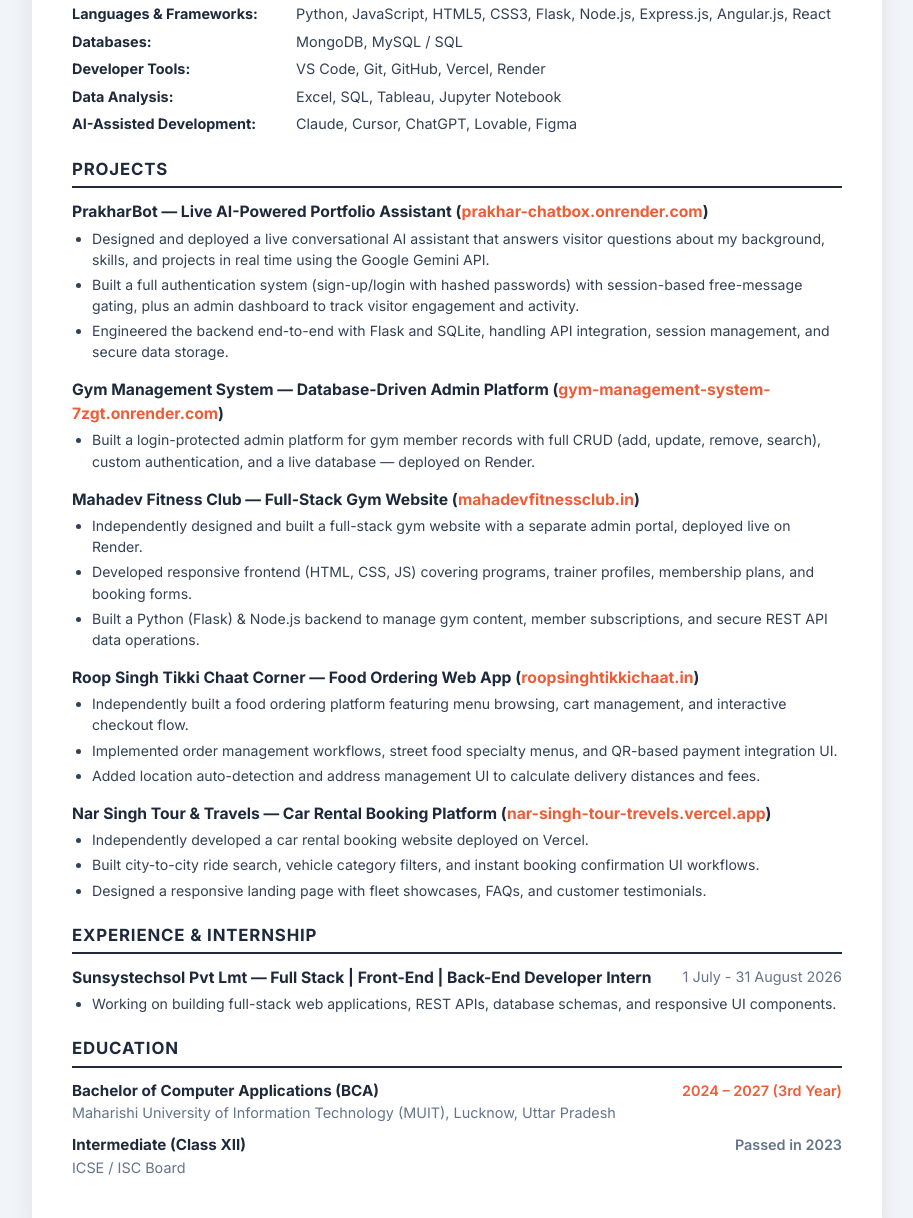
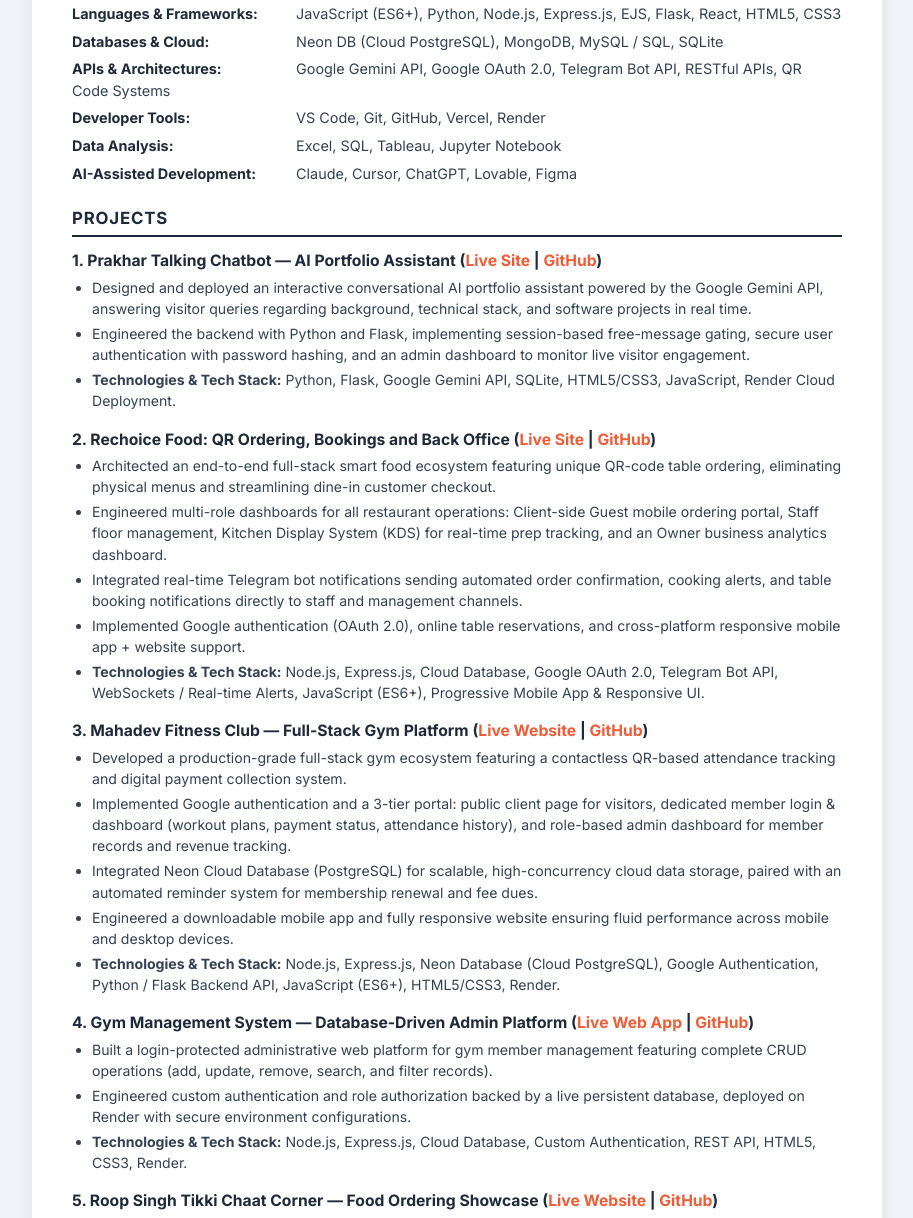
Before and after one commit to prakharsharma123/prakhar.dev, a plain HTML site: page resume.html in a window 1280 px wide. Shown: the part 578-1796 px from the top of the page, without its empty margins (183-1096 px from the left). Drawn offline with Linux system fonts and the light colour scheme.

Commit message:
Revise resume content and project details
Updated professional summary and technical skills sections in resume.html to reflect new skills and projects. Enhanced project descriptions for clarity and added new project entries.

```diff
--- a/resume.html
+++ b/resume.html
@@ -116,6 +116,7 @@
             color: var(--primary);
         }
         .project-title a { color: #EE5D36; text-decoration: none; }
+        .project-title a:hover { text-decoration: underline; }
         .bullets {
             list-style: disc;
             padding-left: 20px;
@@ -167,15 +168,16 @@
         <div class="section-title">Professional Summary</div>
         <div class="summary">
             <p>
-                Enthusiastic BCA student and self-driven full-stack developer skilled in the MERN stack, Python/Flask, and database engineering (MongoDB & MySQL), with hands-on experience independently designing, building, and deploying production-grade web applications solving real-life problems (fitness club management, food ordering, and travel booking). Currently interning at Sunsystechsol as a Full Stack / Front-End / Back-End developer. Experienced in data analysis using Excel, SQL, Tableau, and Jupyter Notebook. Seeking an entry-level full-stack developer role or software engineering opportunity to build impactful, real-world software solutions.
+                Enthusiastic BCA student and self-driven full-stack developer skilled in JavaScript (Node.js, Express, React), Python/Flask, and modern cloud databases (Neon PostgreSQL, MongoDB, MySQL). Hands-on experience independently designing, engineering, and deploying production-grade web and mobile applications solving real-world challenges — including QR-based attendance & payment gym platforms, smart multi-role restaurant ordering systems with Telegram notifications, AI chatbots, and travel portals. Successfully completed a Full Stack Developer Internship at Sunsystechsol. Experienced in data analytics using Excel, SQL, Tableau, and Jupyter Notebook. Seeking software engineering opportunities to build impactful, scalable digital solutions.
             </p>
         </div>
 
         <!-- Technical Skills -->
         <div class="section-title">Technical Skills</div>
         <ul class="skills-list">
-            <li><strong>Languages & Frameworks:</strong> Python, JavaScript, HTML5, CSS3, Flask, Node.js, Express.js, Angular.js, React</li>
-            <li><strong>Databases:</strong> MongoDB, MySQL / SQL</li>
+            <li><strong>Languages & Frameworks:</strong> JavaScript (ES6+), Python, Node.js, Express.js, EJS, Flask, React, HTML5, CSS3</li>
+            <li><strong>Databases & Cloud:</strong> Neon DB (Cloud PostgreSQL), MongoDB, MySQL / SQL, SQLite</li>
+            <li><strong>APIs & Architectures:</strong> Google Gemini API, Google OAuth 2.0, Telegram Bot API, RESTful APIs, QR Code Systems</li>
             <li><strong>Developer Tools:</strong> VS Code, Git, GitHub, Vercel, Render</li>
             <li><strong>Data Analysis:</strong> Excel, SQL, Tableau, Jupyter Notebook</li>
             <li><strong>AI-Assisted Development:</strong> Claude, Cursor, ChatGPT, Lovable, Figma</li>
@@ -184,46 +186,67 @@
         <!-- Projects -->
         <div class="section-title">Projects</div>
 
+        <!-- 1. Prakhar Talking Chatbot -->
         <div class="project-item">
-            <div class="project-title">PrakharBot — Live AI-Powered Portfolio Assistant (<a href="https://prakhar-chatbox.onrender.com/" target="_blank">prakhar-chatbox.onrender.com</a>)</div>
+            <div class="project-title">1. Prakhar Talking Chatbot — AI Portfolio Assistant (<a href="https://prakhar-chatbot.onrender.com/" target="_blank">Live Site</a> | <a href="https://github.com/prakharsharma123/prakhar-bot" target="_blank">GitHub</a>)</div>
             <ul class="bullets">
-                <li>Designed and deployed a live conversational AI assistant that answers visitor questions about my background, skills, and projects in real time using the Google Gemini API.</li>
-                <li>Built a full authentication system (sign-up/login with hashed passwords) with session-based free-message gating, plus an admin dashboard to track visitor engagement and activity.</li>
-                <li>Engineered the backend end-to-end with Flask and SQLite, handling API integration, session management, and secure data storage.</li>
+                <li>Designed and deployed an interactive conversational AI portfolio assistant powered by the Google Gemini API, answering visitor queries regarding background, technical stack, and software projects in real time.</li>
+                <li>Engineered the backend with Python and Flask, implementing session-based free-message gating, secure user authentication with password hashing, and an admin dashboard to monitor live visitor engagement.</li>
+                <li><strong>Technologies & Tech Stack:</strong> Python, Flask, Google Gemini API, SQLite, HTML5/CSS3, JavaScript, Render Cloud Deployment.</li>
             </ul>
         </div>
 
+        <!-- 2. Rechoice Food: QR Ordering, Bookings & Back Office -->
         <div class="project-item">
-            <div class="project-title">Gym Management System — Database-Driven Admin Platform (<a href="https://gym-management-system-7zgt.onrender.com/" target="_blank">gym-management-system-7zgt.onrender.com</a>)</div>
+            <div class="project-title">2. Rechoice Food: QR Ordering, Bookings and Back Office (<a href="https://rechoicewebsite.onrender.com/" target="_blank">Live Site</a> | <a href="https://github.com/prakharsharma123/rechoicewebsite" target="_blank">GitHub</a>)</div>
             <ul class="bullets">
-                <li>Built a login-protected admin platform for gym member records with full CRUD (add, update, remove, search), custom authentication, and a live database — deployed on Render.</li>
+                <li>Architected an end-to-end full-stack smart food ecosystem featuring unique QR-code table ordering, eliminating physical menus and streamlining dine-in customer checkout.</li>
+                <li>Engineered multi-role dashboards for all restaurant operations: Client-side Guest mobile ordering portal, Staff floor management, Kitchen Display System (KDS) for real-time prep tracking, and an Owner business analytics dashboard.</li>
+                <li>Integrated real-time Telegram bot notifications sending automated order confirmation, cooking alerts, and table booking notifications directly to staff and management channels.</li>
+                <li>Implemented Google authentication (OAuth 2.0), online table reservations, and cross-platform responsive mobile app + website support.</li>
+                <li><strong>Technologies & Tech Stack:</strong> Node.js, Express.js, Cloud Database, Google OAuth 2.0, Telegram Bot API, WebSockets / Real-time Alerts, JavaScript (ES6+), Progressive Mobile App & Responsive UI.</li>
             </ul>
         </div>
 
+        <!-- 3. Mahadev Fitness Club -->
         <div class="project-item">
-            <div class="project-title">Mahadev Fitness Club — Full-Stack Gym Website (<a href="https://www.mahadevfitnessclub.in/" target="_blank">mahadevfitnessclub.in</a>)</div>
+            <div class="project-title">3. Mahadev Fitness Club — Full-Stack Gym Platform (<a href="https://www.mahadevfitnessclub.in/" target="_blank">Live Website</a> | <a href="https://github.com/prakharsharma123/mahadevfitnessclubfullstack" target="_blank">GitHub</a>)</div>
             <ul class="bullets">
-                <li>Independently designed and built a full-stack gym website with a separate admin portal, deployed live on Render.</li>
-                <li>Developed responsive frontend (HTML, CSS, JS) covering programs, trainer profiles, membership plans, and booking forms.</li>
-                <li>Built a Python (Flask) & Node.js backend to manage gym content, member subscriptions, and secure REST API data operations.</li>
+                <li>Developed a production-grade full-stack gym ecosystem featuring a contactless QR-based attendance tracking and digital payment collection system.</li>
+                <li>Implemented Google authentication and a 3-tier portal: public client page for visitors, dedicated member login & dashboard (workout plans, payment status, attendance history), and role-based admin dashboard for member records and revenue tracking.</li>
+                <li>Integrated Neon Cloud Database (PostgreSQL) for scalable, high-concurrency cloud data storage, paired with an automated reminder system for membership renewal and fee dues.</li>
+                <li>Engineered a downloadable mobile app and fully responsive website ensuring fluid performance across mobile and desktop devices.</li>
+                <li><strong>Technologies & Tech Stack:</strong> Node.js, Express.js, Neon Database (Cloud PostgreSQL), Google Authentication, Python / Flask Backend API, JavaScript (ES6+), HTML5/CSS3, Render.</li>
             </ul>
         </div>
 
+        <!-- 4. Gym Management System -->
         <div class="project-item">
-            <div class="project-title">Roop Singh Tikki Chaat Corner — Food Ordering Web App (<a href="https://www.roopsinghtikkichaat.in/" target="_blank">roopsinghtikkichaat.in</a>)</div>
+            <div class="project-title">4. Gym Management System — Database-Driven Admin Platform (<a href="https://gym-management-system-7zgt.onrender.com/" target="_blank">Live Web App</a> | <a href="https://github.com/prakharsharma123/gym-management-system" target="_blank">GitHub</a>)</div>
             <ul class="bullets">
-                <li>Independently built a food ordering platform featuring menu browsing, cart management, and interactive checkout flow.</li>
-                <li>Implemented order management workflows, street food specialty menus, and QR-based payment integration UI.</li>
-                <li>Added location auto-detection and address management UI to calculate delivery distances and fees.</li>
+                <li>Built a login-protected administrative web platform for gym member management featuring complete CRUD operations (add, update, remove, search, and filter records).</li>
+                <li>Engineered custom authentication and role authorization backed by a live persistent database, deployed on Render with secure environment configurations.</li>
+                <li><strong>Technologies & Tech Stack:</strong> Node.js, Express.js, Cloud Database, Custom Authentication, REST API, HTML5, CSS3, Render.</li>
             </ul>
         </div>
 
+        <!-- 5. Roop Singh Tikki Chaat Corner -->
         <div class="project-item">
-            <div class="project-title">Nar Singh Tour & Travels — Car Rental Booking Platform (<a href="https://nar-singh-tour-trevels.vercel.app/" target="_blank">nar-singh-tour-trevels.vercel.app</a>)</div>
+            <div class="project-title">5. Roop Singh Tikki Chaat Corner — Food Ordering Showcase (<a href="https://www.roopsinghtikkichaat.in/" target="_blank">Live Website</a> | <a href="https://github.com/prakharsharma123/roopsinghtikkichaat" target="_blank">GitHub</a>)</div>
             <ul class="bullets">
-                <li>Independently developed a car rental booking website deployed on Vercel.</li>
-                <li>Built city-to-city ride search, vehicle category filters, and instant booking confirmation UI workflows.</li>
-                <li>Designed a responsive landing page with fleet showcases, FAQs, and customer testimonials.</li>
+                <li>Developed an appetizing food ordering and digital showcase web application with interactive categorized street food menus, item filtering, and shopping cart flow.</li>
+                <li>Implemented order management workflows, event catering inquiry forms, location auto-detection, and QR-based digital payment integration UI.</li>
+                <li><strong>Technologies & Tech Stack:</strong> HTML5, Vanilla CSS3, JavaScript (ES6+), Food Ordering Flow, Responsive UI/UX.</li>
+            </ul>
+        </div>
+
+        <!-- 6. Nar Singh Tour & Travels -->
+        <div class="project-item">
+            <div class="project-title">6. Nar Singh Tour & Travels — Car Rental & Tour Booking Platform (<a href="https://nar-singh-tour-trevels.vercel.app/" target="_blank">Live Web App</a> | <a href="https://github.com/prakharsharma123/NarSinghTour-Trevels" target="_blank">GitHub</a>)</div>
+            <ul class="bullets">
+                <li>Built a comprehensive travel agency booking web application deployed on Vercel showcasing North India tour packages, outstation taxi booking, and fleet options.</li>
+                <li>Implemented city-to-city trip search, vehicle category filters (Sedan, SUV, Tempo Traveler), customer testimonials, and direct WhatsApp / quick contact inquiry routing.</li>
+                <li><strong>Technologies & Tech Stack:</strong> JavaScript, HTML5, CSS3, Vercel Cloud Deployment, Responsive Layout & Wireframing.</li>
             </ul>
         </div>
 
```
